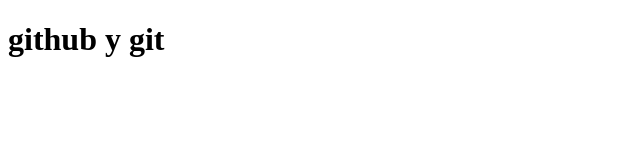
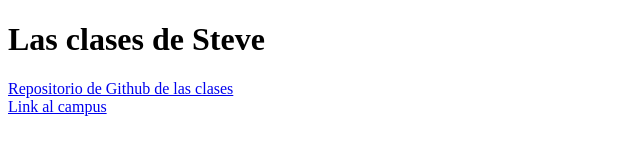
Before and after one commit to tomymacias/repositorio-tomy, a plain HTML site: page index.html in a window 1280 px wide. Shown: the whole page, without its empty margins (0-640 px from the left). Drawn offline with Linux system fonts and the light colour scheme.

Commit message:
Crear index principal

```diff
--- a/index.html
+++ b/index.html
@@ -4,9 +4,11 @@
     <meta charset="UTF-8">
     <meta http-equiv="X-UA-Compatible" content="IE=edge">
     <meta name="viewport" content="width=device-width, initial-scale=1.0">
-    <title>github y git</title>
+    <title>Clases de programacion web</title>
 </head>
 <body>
-    <h1>github y git</h1>
+    <h1>Las clases de Steve</h1>
+    <a href="https://github.com/estebanpiazza/PW-itba-1Cuat-2022"target="_blank">Repositorio de Github de las clases</a>
+    <br><a href="https://campus.itba.edu.ar/ultra/courses/_23392_1/cl/outline"target="_blank">Link al campus</a>
 </body>
 </html>
```
